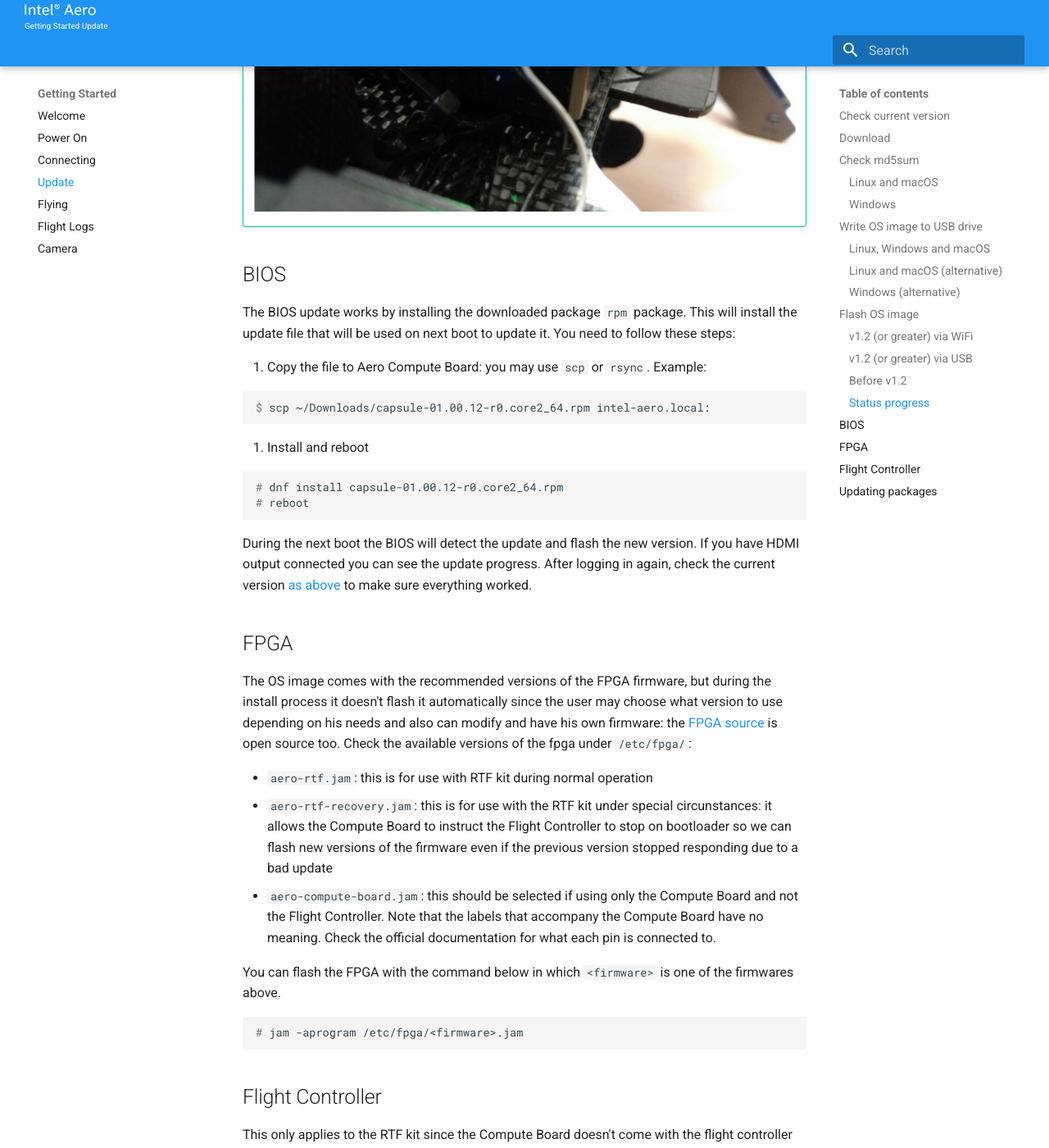
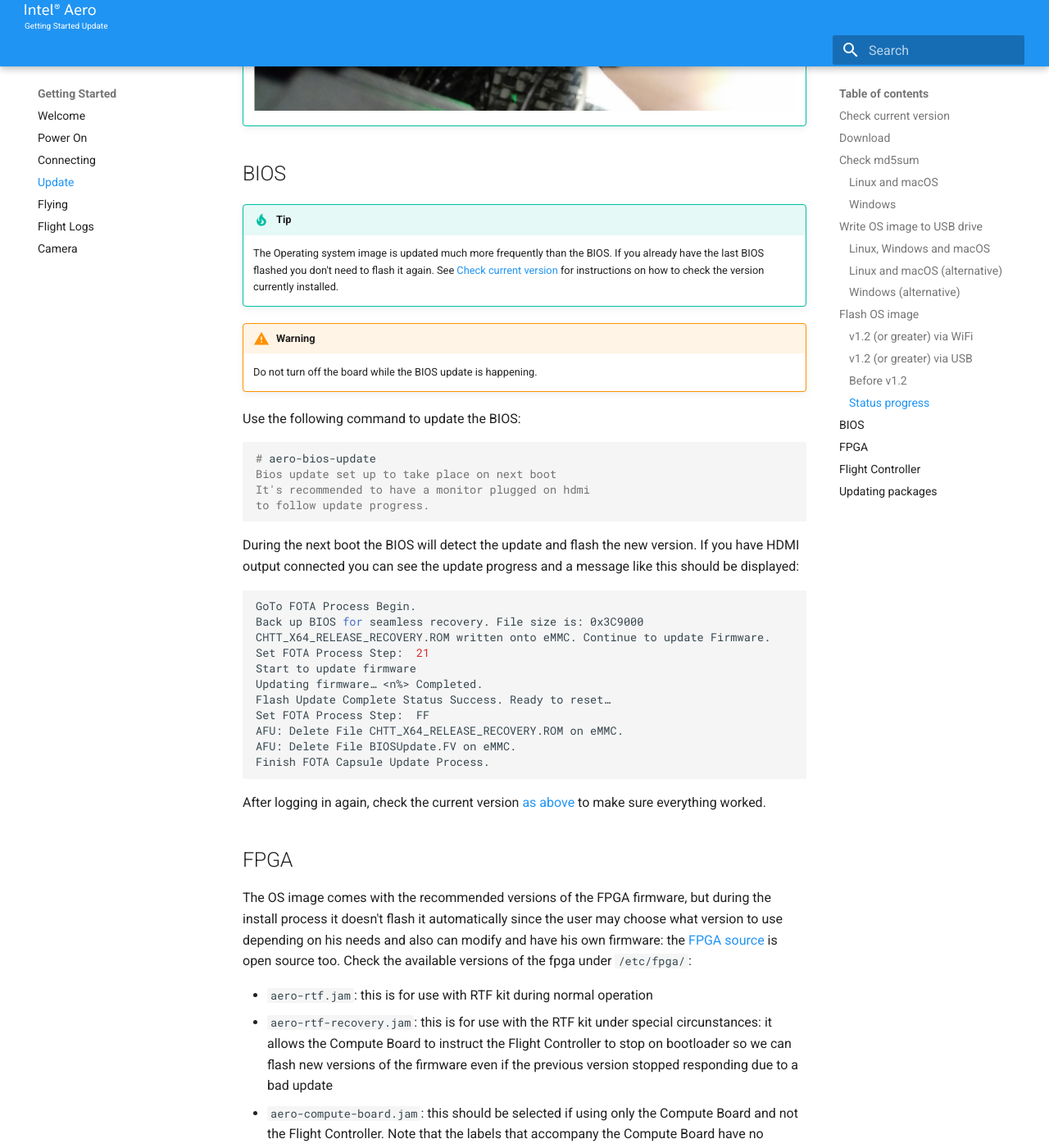
Before and after one commit to sugnanprabhu/intel-aero-docs, an MkDocs documentation site: the page built from docs/getting-started/update.md, in a window 1280 px wide and 1400 px high, scrolled down 4655 px. Shown: the whole window at 82% size. Built offline with MkDocs 1.6.1 and Material for MkDocs 9.7.7, drawn with Linux system fonts in a browser that asks for light colours; old or Windows-style settings are respelled for this version of MkDocs; some of the changed text lies outside the part shown.

Commit message:
getting-started: update: change to v1.5.1

````diff
--- a/docs/getting-started/update.md
+++ b/docs/getting-started/update.md
@@ -15,10 +15,10 @@
 
 ``` console
 # aero-get-version.py
-BIOS_VERSION = Aero-01.00.12_Prod
-OS_VERSION = v1.4
+BIOS_VERSION = Aero-01.00.13
+OS_VERSION = v1.5.1
 AIRMAP_VERSION = 1.8
-FPGA_VERSION = 0xc0
+FPGA_VERSION = 0xc1
 ```
 
 This should show the 3 important versions: OS, BIOS and FPGA. The flight
@@ -28,17 +28,11 @@
 
 The last software version can be downloaded from
 [Intel's Download Center](https://downloadcenter.intel.com/download/26932/Intel-Aero-Platform-for-UAVs-Installation-Files).
-You will need to download the "Operating system image" and the "Capsule/BIOS"
-from that page.
+You will need to download the "Operating system image" from that page.
+BIOS, FPGA and flight stack are already inside that image.
 
-!!! Tip
-    The Operating system image is updated much more frequently than the BIOS.
-    If you already have the last BIOS flashed you don't need to download and
-    flash it again. See [Check current version](#check-current-version) for instructions on how to check version
-    currently installed.
-
-As of this writting the OS Image is at version 1.4 and the BIOS at version
-1.00.12. After downloading it's advised to check if the download was successful
+As of this writting the OS Image is at version 1.5.1 and the BIOS at version
+1.00.13. After downloading it's advised to check if the download was successful
 by checking its md5sum. It must match the md5sum published on the Download Center.
 
 ## Check md5sum
@@ -193,26 +187,43 @@
 
 ## BIOS
 
-The BIOS update works by installing the downloaded package `rpm` package. This
-will install the update file that will be used on next boot to update it. You
-need to follow these steps:
+!!! Tip
+    The Operating system image is updated much more frequently than the BIOS.
+    If you already have the last BIOS flashed you don't need to
+    flash it again. See [Check current version](#check-current-version) for
+    instructions on how to check the version currently installed.
 
-1. Copy the file to Aero Compute Board: you may use `scp` or `rsync`. Example:
+!!! Warning
+    Do not turn off the board while the BIOS update is happening.
+
+Use the following command to update the BIOS:
 
 ``` console
-$ scp ~/Downloads/capsule-01.00.12-r0.core2_64.rpm intel-aero.local:
-```
-
-1. Install and reboot
-
-``` console
-# dnf install capsule-01.00.12-r0.core2_64.rpm
-# reboot
+# aero-bios-update
+Bios update set up to take place on next boot
+It's recommended to have a monitor plugged on hdmi
+to follow update progress.
 ```
 
 During the next boot the BIOS will detect the update and flash the new version.
-If you have HDMI output connected you can see the update progress. After
-logging in again, check the current version [as above](#check-current-version)
+If you have HDMI output connected you can see the update progress and a message
+like this should be displayed:
+
+``` sh
+GoTo FOTA Process Begin.
+Back up BIOS for seamless recovery. File size is: 0x3C9000
+CHTT_X64_RELEASE_RECOVERY.ROM written onto eMMC. Continue to update Firmware.
+Set FOTA Process Step:  21
+Start to update firmware
+Updating firmware… <n%> Completed.
+Flash Update Complete Status Success. Ready to reset…
+Set FOTA Process Step:  FF
+AFU: Delete File CHTT_X64_RELEASE_RECOVERY.ROM on eMMC.
+AFU: Delete File BIOSUpdate.FV on eMMC.
+Finish FOTA Capsule Update Process.
+```
+
+After logging in again, check the current version [as above](#check-current-version)
 to make sure everything worked.
 
 ## FPGA
@@ -307,6 +326,10 @@
 # dnf install --nogpgcheck custom-package.rpm
 ```
 
-By default, `dnf` will check package signature (the official repo publishes them signed). The `--nogpgcheck` parameter above tells dnf to not check the signature of the local custom package. It is useful for development, however not recommended for packages from public repositories.
+By default, `dnf` will check package signature (the official repo publishes
+them signed). The `--nogpgcheck` parameter above tells dnf to not check the
+signature of the local custom package. It is useful for development, however
+not recommended for packages from public repositories.
 
-For a comprehensive documentation about all dnf commands, please check the [upstream documentation](http://dnf.readthedocs.io/en/stable/command_ref.html)
+For a comprehensive documentation about all dnf commands, please check the
+[upstream documentation](http://dnf.readthedocs.io/en/stable/command_ref.html)
````
Also changed, not shown: other parts of docs/getting-started/update.md (+15 -7 lines).
